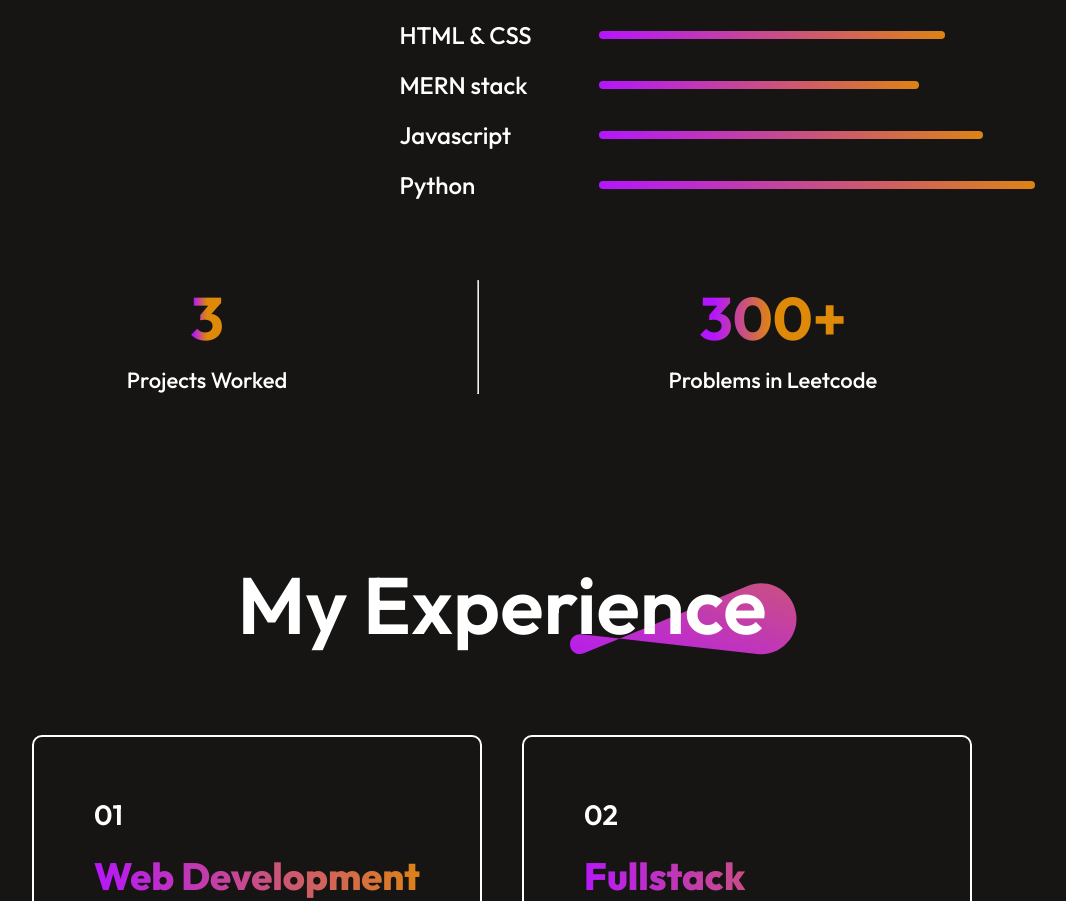
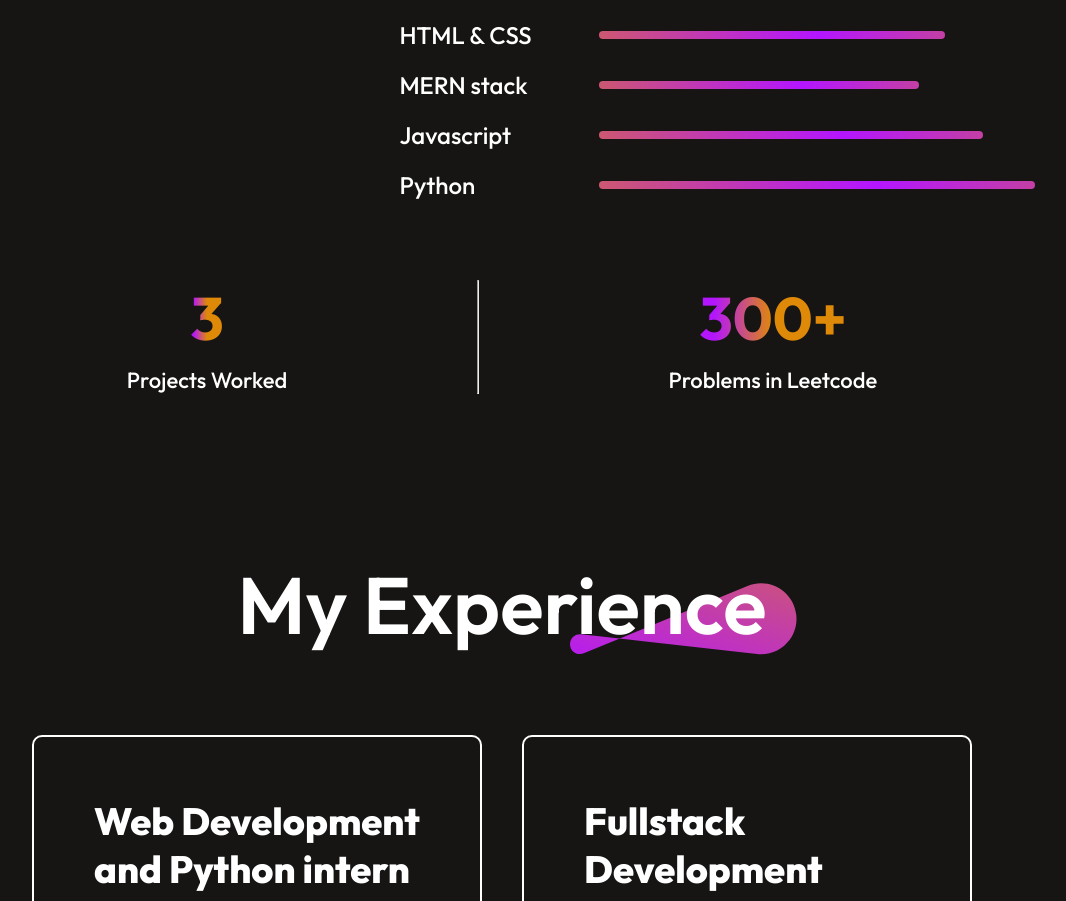
Before and after one commit to Arivuselvam95/Portfolio, a React (Vite) app: page / in a window 1280 px wide. Shown: the part 1900-2801 px from the top of the page, without its empty margins (138-1204 px from the left). Built offline with nearby package versions, Linux system fonts and the light colour scheme.

Commit message:
updated resume and info

```diff
--- a/src/components/AboutMe/AboutMe.css
+++ b/src/components/AboutMe/AboutMe.css
@@ -64,8 +64,20 @@
     width: 50%;
     height: 8px;
     border-radius: 50px;
-    background: linear-gradient(264deg,#df8908 -5.09%,#b415ff 100%);
+    background: linear-gradient(264deg, #df8908 -5.09%, #b415ff 45%, #df8908 100%);
+    background-size: 200% 100%;
+    animation: gradientMove 3s linear infinite;
+
 }
+@keyframes gradientMove {
+    0% {
+        background-position: 100% 0%;
+    }
+    100% {
+        background-position: -100% 0%;
+    }
+}
+
 .about-achievements{
     display: flex;
     width: 100%;
--- a/src/components/Contact/Contact.jsx
+++ b/src/components/Contact/Contact.jsx
@@ -48,14 +48,14 @@ const Contact = () => {
                     <img src={call_icon} alt="" />
                     <p>8867205078</p>
                 </div>
-                <div className="contact-detail" onClick={()=> {window.open(
+                <div className="contact-detail" style={{cursor: 'pointer'}} onClick={()=> {window.open(
                                                                     'https://www.linkedin.com/in/arivuselvam-s-478765280?utm_source=share&utm_campaign=share_via&utm_content=profile&utm_medium=android_app',
                                                                     '_blank'
                                                                   );}}>
                     <img src={linkedin} alt="" />
                     <p>arivuselvam-s</p>
                 </div>
-                <div className="contact-detail" onClick={()=> {window.open(
+                <div className="contact-detail" style={{cursor: 'pointer'}} onClick={()=> {window.open(
                                                                     'https://github.com/Arivuselvam95/',
                                                                     '_blank'
                                                                   );}}>
--- a/src/components/WorkExperience/WorkExperience.css
+++ b/src/components/WorkExperience/WorkExperience.css
@@ -47,6 +47,12 @@
     background: linear-gradient(264deg,#df8908 -5.09%,#b415ff 100%);
     background-clip: text;
     -webkit-text-fill-color: transparent;
+    max-width: 380px;
+}
+.experience-format .e-name{
+    font-size: 38px;
+    font-weight: 800;
+    color: white;
     max-width: 380px;
 }
 .experience-format p{
--- a/src/components/WorkExperience/WorkExperience.jsx
+++ b/src/components/WorkExperience/WorkExperience.jsx
@@ -13,8 +13,8 @@ const WorkExperience = () => {
       <div className="experience-container">
         {Experience_Data.map((exp, index) => (
           <div key={index}  className="experience-format"  onClick={(e) => handleProjectClick(project, e)}>
-            <h3>{exp.e_no}</h3>
-            <h2>{exp.e_name}</h2>
+
+            <div className='e-name'>{exp.e_name}</div>
             <h2>{exp.e_company}</h2>
             <p>{exp.e_time}</p>
             <p>{exp.e_desc}</p>
```
Also changed, not shown: 1 other file (tests, documents, lock files or other folders).
